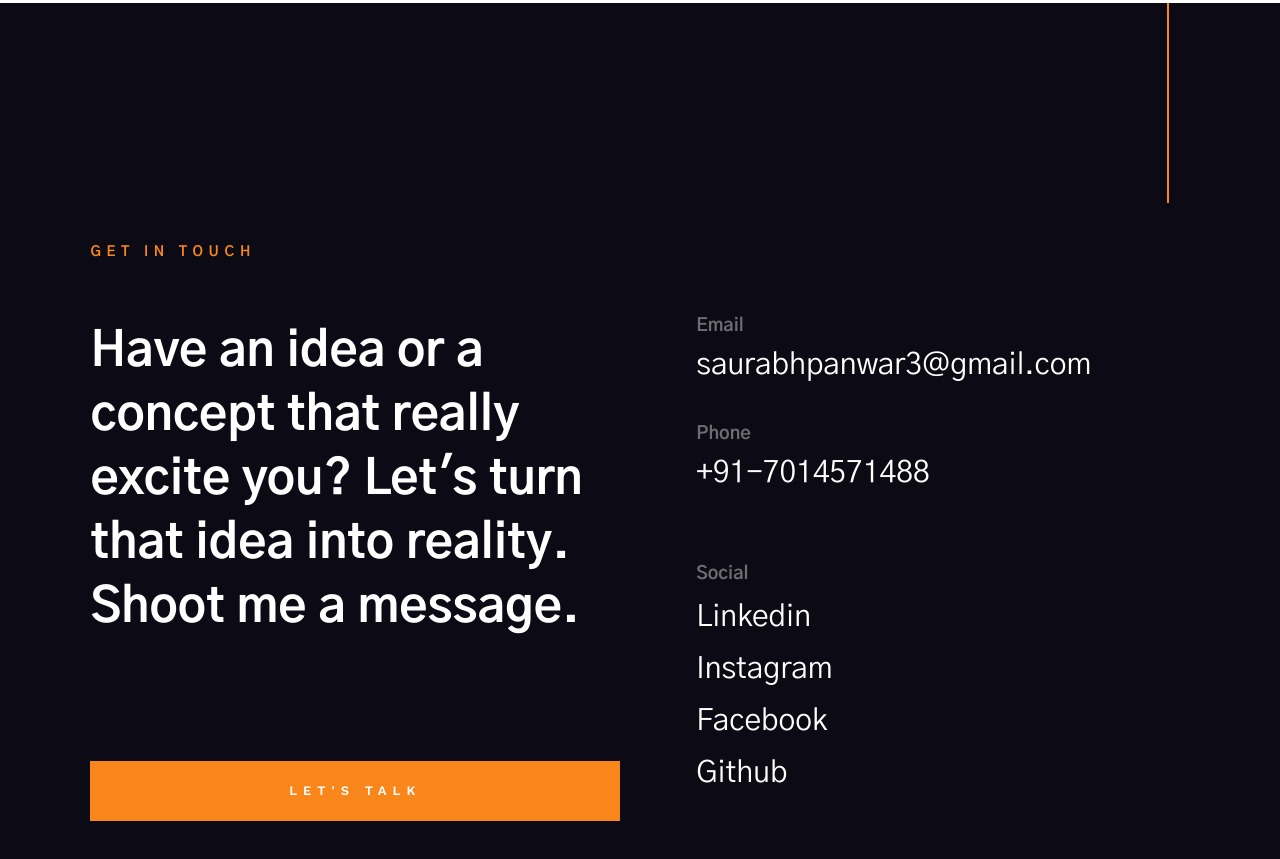
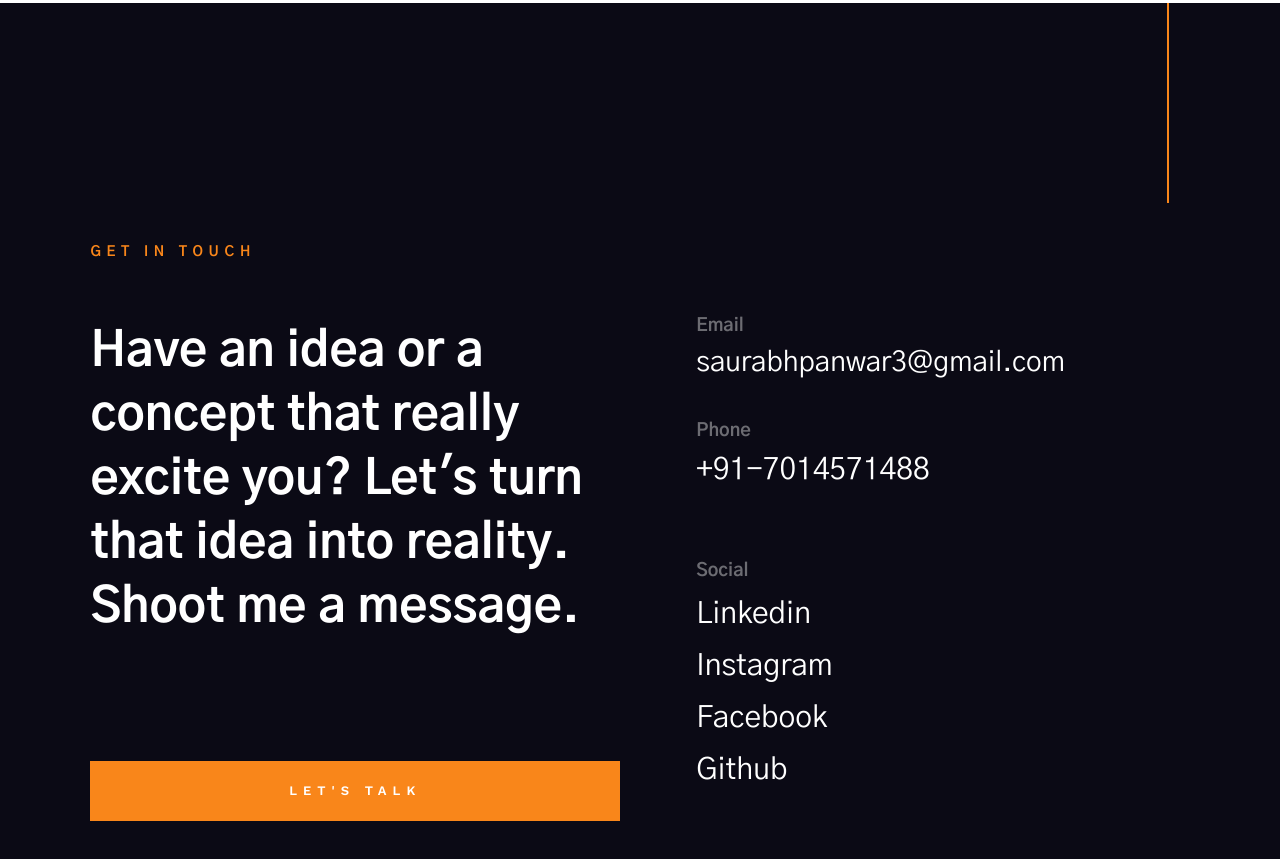
Before and after one commit to panwarsaurabh/panwarsaurabh.github.io, a plain HTML site: page index.html in a window 1280 px wide. Shown: the part 6258-7117 px from the top of the page. Drawn offline with nearby package versions, Linux system fonts and the light colour scheme.

Commit message:
changed font size

```diff
--- a/index.html
+++ b/index.html
@@ -497,8 +497,8 @@
                         <h5 class="footer-contact-block__header">
                             Email
                         </h5>
-                        <p class="footer-contact-block__content">
-                            <a href="mailto:#0">saurabhpanwar3@gmail.com</a>
+                        <p class="footer-contact-block__content" style="font-size:28px">
+                            <a href="mailto:saurabhpanwar3@gmail.com">saurabhpanwar3@gmail.com</a>
                         </p>
                     </div> <!-- end footer-contact-block -->
                     <div class="footer-contact-block" data-aos="fade-up">
@@ -506,7 +506,7 @@
                             Phone
                         </h5>
                         <p class="footer-contact-block__content">
-                            <a href="tel:+1975432345">+91-7014571488</a>
+                            <a href="tel:+91-7014571488">+91-7014571488</a>
                         </p>
                     </div> <!-- end footer-contact-block -->
                     <br>
```
Also changed, not shown: 1 other file.
